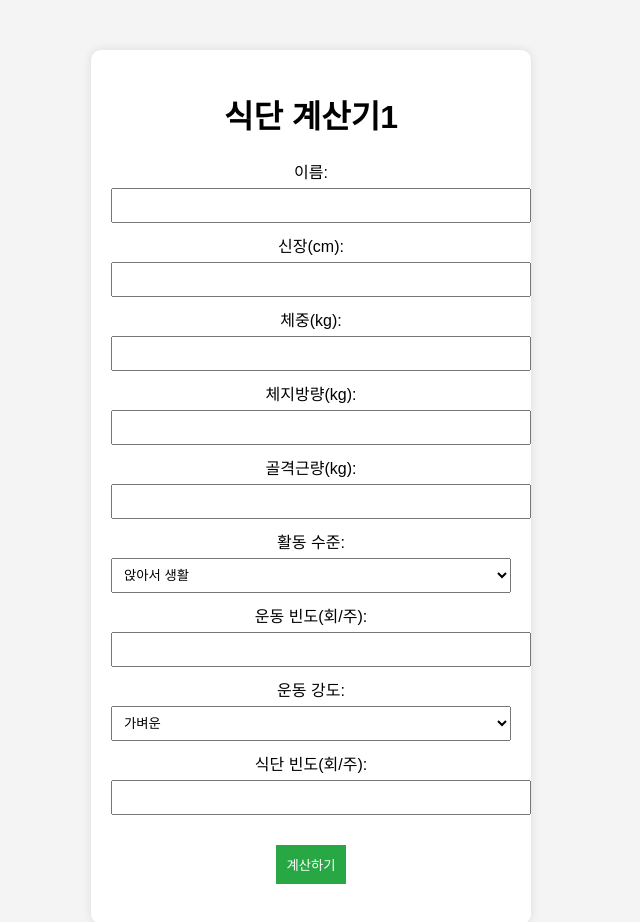
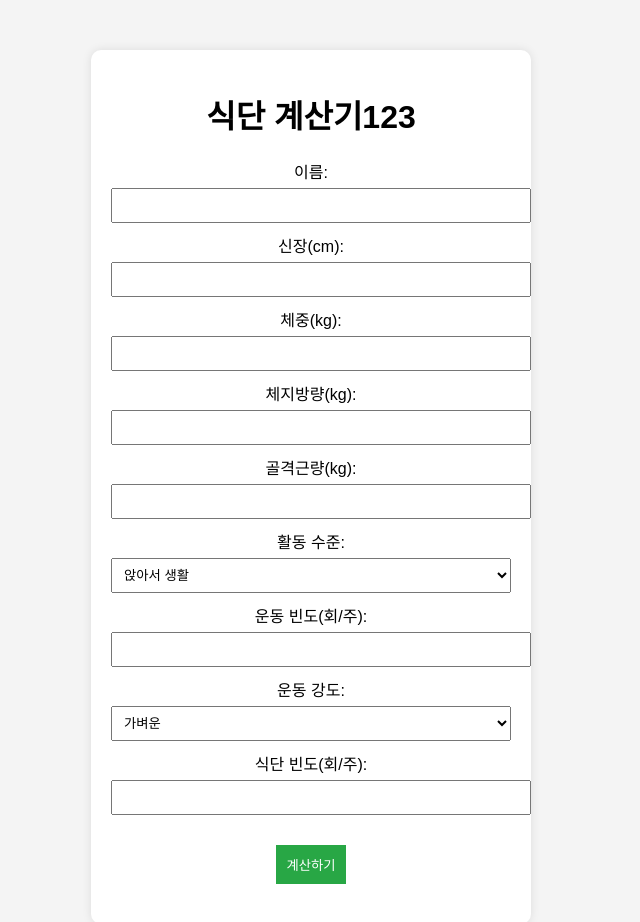
Before and after one commit to bipasori1021/meal-calc, a plain HTML site: page index.html in a window 1280 px wide. Shown: the whole page, without its empty margins (329-969 px from the left). Drawn offline with Linux system fonts and the light colour scheme.

```diff
--- a/index.html
+++ b/index.html
@@ -8,7 +8,7 @@
 </head>
 <body>
     <div class="container">
-        <h1>식단 계산기1</h1>
+        <h1>식단 계산기123</h1>
         <form id="tdeeForm">
             <label>이름: <input type="text" id="name" required></label>
             <label>신장(cm): <input type="number" id="height" required></label>
```
Also changed, not shown: 1 other file.
